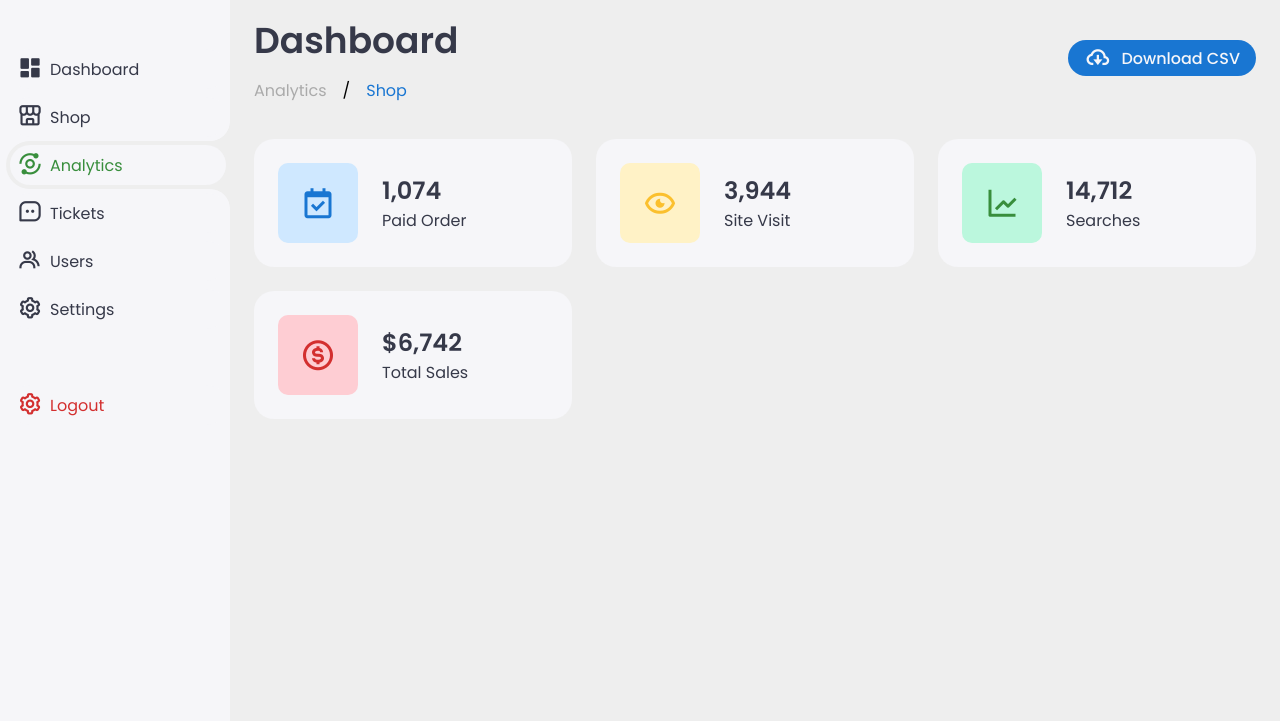
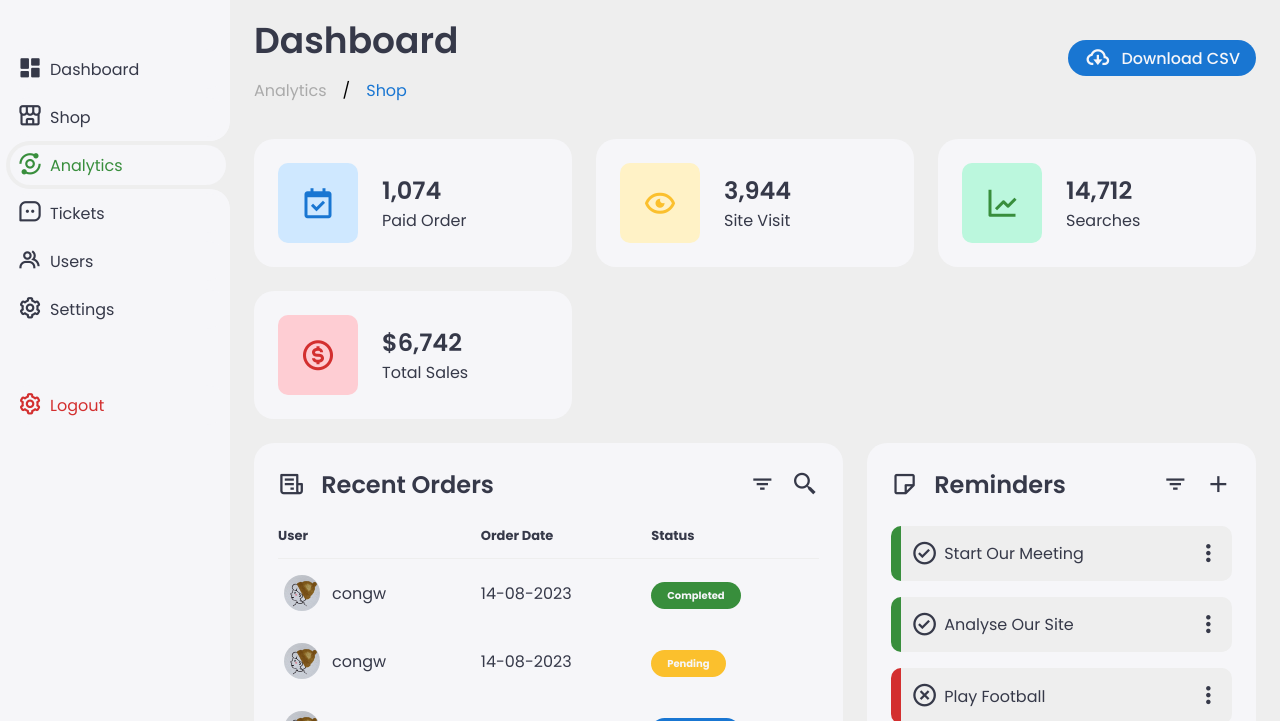
Before and after one commit to congweiH/admin-dashboard, a website built with Vite: page index.html in a window 1280 px wide. Shown: the part 79-800 px from the top of the page. Built offline with nearby package versions, Linux system fonts and the light colour scheme.

Commit message:
orders and reminders

```diff
--- a/index.html
+++ b/index.html
@@ -118,6 +118,93 @@
           </li>
         </ul>
         <!-- End of Insights -->
+
+        <div class="bottom-data">
+          <div class="orders">
+            <div class="header">
+              <i class="bx bx-receipt"></i>
+              <h3>Recent Orders</h3>
+              <i class="bx bx-filter"></i>
+              <i class="bx bx-search-alt-2"></i>
+            </div>
+
+            <table>
+              <thead>
+                <tr>
+                  <th>User</th>
+                  <th>Order Date</th>
+                  <th>Status</th>
+                </tr>
+              </thead>
+              <tbody>
+                <tr>
+                  <td>
+                    <img src="./img/profile.jpg" alt="" />
+                    <p>congw</p>
+                  </td>
+                  <td>14-08-2023</td>
+                  <td>
+                    <span class="status completed">Completed</span>
+                  </td>
+                </tr>
+                <tr>
+                  <td>
+                    <img src="./img/profile.jpg" alt="" />
+                    <p>congw</p>
+                  </td>
+                  <td>14-08-2023</td>
+                  <td>
+                    <span class="status pending">Pending</span>
+                  </td>
+                </tr>
+                <tr>
+                  <td>
+                    <img src="./img/profile.jpg" alt="" />
+                    <p>congw</p>
+                  </td>
+                  <td>14-08-2023</td>
+                  <td>
+                    <span class="status process">Processing</span>
+                  </td>
+                </tr>
+              </tbody>
+            </table>
+          </div>
+
+          <!-- Reminders -->
+          <div class="reminders">
+            <div class="header">
+              <i class="bx bx-note"></i>
+              <h3>Reminders</h3>
+              <i class="bx bx-filter"></i>
+              <i class="bx bx-plus"></i>
+            </div>
+            <ul class="task-list">
+              <li class="completed">
+                <div class="task-title">
+                  <i class="bx bx-check-circle"></i>
+                  <p>Start Our Meeting</p>
+                </div>
+                <i class="bx bx-dots-vertical-rounded"></i>
+              </li>
+              <li class="completed">
+                <div class="task-title">
+                  <i class="bx bx-check-circle"></i>
+                  <p>Analyse Our Site</p>
+                </div>
+                <i class="bx bx-dots-vertical-rounded"></i>
+              </li>
+              <li class="not-completed">
+                <div class="task-title">
+                  <i class="bx bx-x-circle"></i>
+                  <p>Play Football</p>
+                </div>
+                <i class="bx bx-dots-vertical-rounded"></i>
+              </li>
+            </ul>
+          </div>
+          <!-- End of Reminders -->
+        </div>
       </main>
     </div>
 
--- a/style.css
+++ b/style.css
@@ -421,3 +421,145 @@ body {
 .content main .insights li .info p {
   color: var(--dark);
 }
+
+.content main .bottom-data {
+  display: flex;
+  flex-wrap: wrap;
+  gap: 24px;
+  margin-top: 24px;
+  width: 100%;
+  color: var(--dark);
+}
+
+.content main .bottom-data > div {
+  border-radius: 20px;
+  background: var(--light);
+  padding: 24px;
+  overflow-x: auto;
+}
+
+.content main .bottom-data .header {
+  display: flex;
+  align-items: center;
+  gap: 16px;
+  margin-bottom: 24px;
+}
+
+.content main .bottom-data .header h3 {
+  margin-right: auto;
+  font-size: 24px;
+  font-weight: 600;
+}
+
+.content main .bottom-data .header .bx {
+  cursor: pointer;
+}
+
+.content main .bottom-data .orders {
+  flex-grow: 1;
+  flex-basis: 500px;
+}
+
+.content main .bottom-data .orders table {
+  width: 100%;
+  border-collapse: collapse;
+}
+
+.content main .bottom-data .orders table th {
+  padding-bottom: 12px;
+  font-size: 13px;
+  text-align: left;
+  border-bottom: 1px solid var(--grey);
+}
+
+.content main .bottom-data .orders table td {
+  padding: 16px 0;
+}
+
+.content main .bottom-data .orders table tr td:first-child {
+  display: flex;
+  align-items: center;
+  gap: 12px;
+  padding-left: 6px;
+}
+
+.content main .bottom-data .orders table td img {
+  width: 36px;
+  height: 36px;
+  border-radius: 50%;
+  /* object-fit: cover; */
+}
+
+.content main .bottom-data .orders table tbody tr {
+  cursor: pointer;
+  transition: all 0.3s ease;
+}
+
+.content main .bottom-data .orders table tbody tr:hover {
+  background: var(--grey);
+}
+
+.content main .bottom-data .orders table tr td .status {
+  font-size: 10px;
+  padding: 6px 16px;
+  color: var(--light);
+  border-radius: 20px;
+  font-weight: 700;
+}
+
+.content main .bottom-data .orders table tr td .status.completed {
+  background: var(--success);
+}
+
+.content main .bottom-data .orders table tr td .status.process {
+  background: var(--primary);
+}
+
+.content main .bottom-data .orders table tr td .status.pending {
+  background: var(--warning);
+}
+
+.content main .bottom-data .reminders {
+  flex-grow: 1;
+  flex-basis: 300px;
+}
+
+.content main .bottom-data .reminders .task-list {
+  width: 100%;
+}
+
+.content main .bottom-data .reminders .task-list li {
+  width: 100%;
+  margin-bottom: 16px;
+  background: var(--grey);
+  padding: 14px 10px;
+  border-radius: 10px;
+  display: flex;
+  align-items: center;
+  justify-content: space-between;
+}
+
+.content main .bottom-data .reminders .task-list li .task-title {
+  display: flex;
+  align-items: center;
+}
+
+.content main .bottom-data .reminders .task-list li .task-title p {
+  margin-left: 6px;
+}
+
+.content main .bottom-data .reminders .task-list li .bx {
+  cursor: pointer;
+}
+
+.content main .bottom-data .reminders .task-list li.completed {
+  border-left: 10px solid var(--success);
+}
+
+.content main .bottom-data .reminders .task-list li.not-completed {
+  border-left: 10px solid var(--danger);
+}
+
+.content main .bottom-data .reminders .task-list li:last-child {
+  margin-bottom: 0;
+}
```
Also changed, not shown: img/show/show.png.
